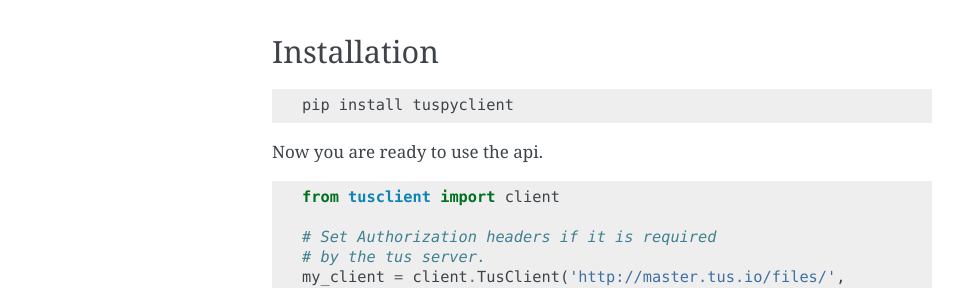
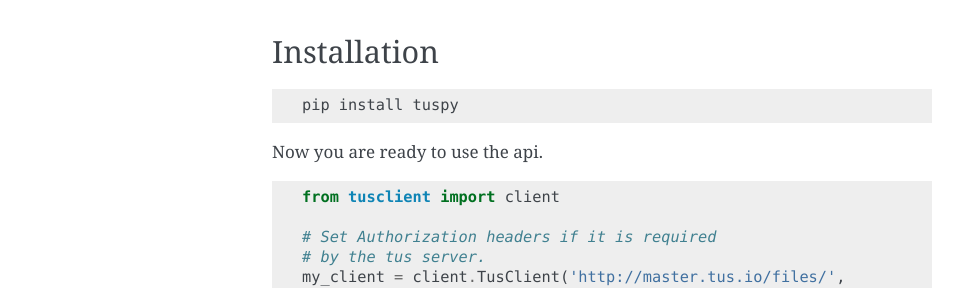
Before and after one commit to tus/tus-py-client, a Sphinx documentation site: the page built from docs/index.rst, in a window 1280 px wide. Shown: the part 673-961 px from the top of the page, without its empty margins (148-1111 px from the left). Built offline with Sphinx 7.4.7, drawn with Linux system fonts in a browser that asks for light colours.

Commit message:
rename package to tuspy

```diff
--- a/docs/index.rst
+++ b/docs/index.rst
@@ -37,7 +37,7 @@
 
 .. code:: bash
 
-    pip install tuspyclient
+    pip install tuspy
 
 Now you are ready to use the api.
 
--- a/setup.py
+++ b/setup.py
@@ -12,7 +12,7 @@
 
 
 setup(
-    name='tuspyclient',
+    name='tuspy',
     version=tusclient.__version__,
     url='http://github.com/ifedapoolarewaju/tus-py-client/',
     license='MIT',
```
Also changed, not shown: README.md (+1 -1 lines).
